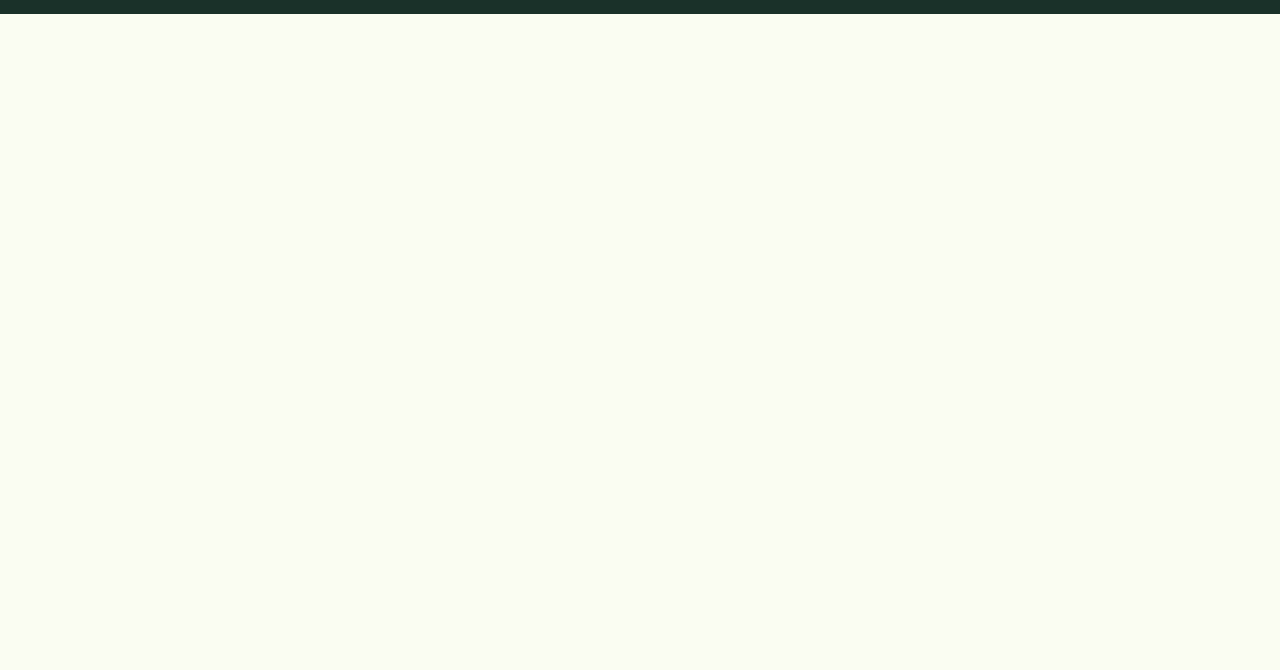
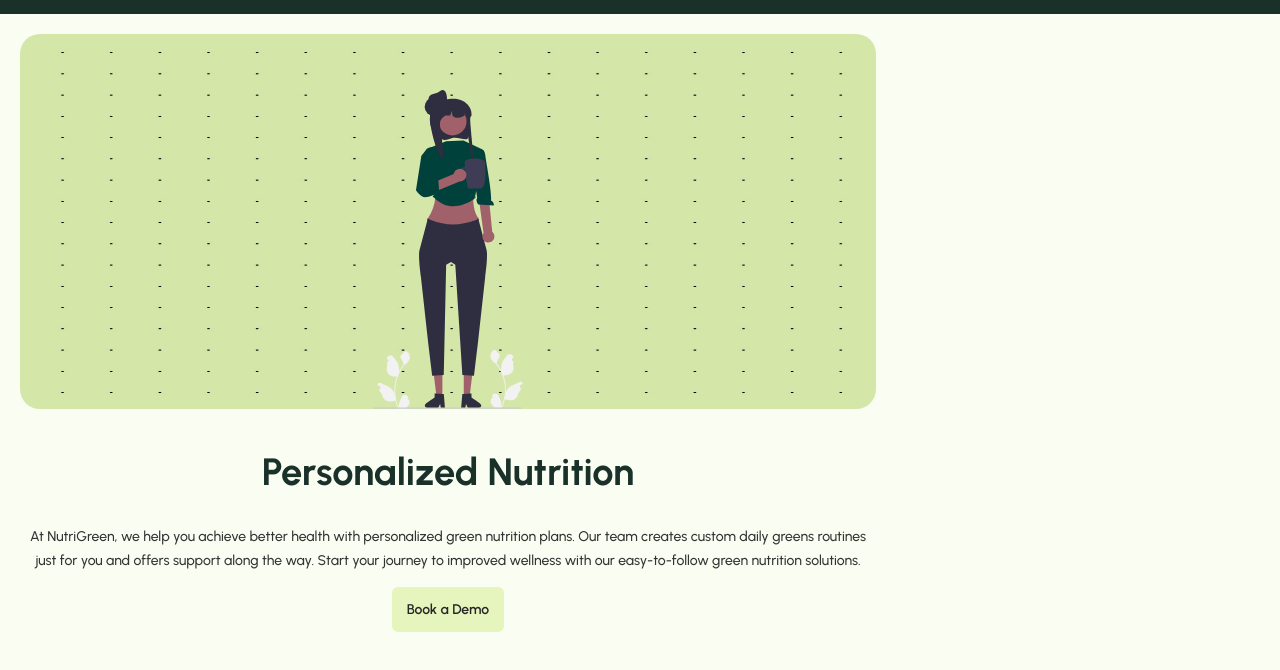
Before and after one commit to nasifnuh/LonAqua, a plain HTML site: page src/landing/index.html in a window 1280 px wide. Shown: the part 56-726 px from the top of the page. Drawn offline with Linux system fonts and the light colour scheme; files whose address does not match are found by name.

Commit message:
[feat] landing page - hero section

```diff
--- a/src/landing/index.html
+++ b/src/landing/index.html
@@ -32,6 +32,21 @@
             <a href="../contact/contact.html">Contact Us</a>
         </nav>
     </header>
+
+    <section class="container hero-section">
+        <div class="hero-image">
+            <img class="background" alt="hero background image" src="../../assets/images/hero_background.jpeg" />
+            <img class="illustration" alt="hero illustration" src="../../assets/images/hero_illustration.svg" />
+        </div>
+        <h1>Personalized Nutrition</h1>
+        <p>At NutriGreen, we help you achieve better health with personalized green nutrition plans. Our team creates
+            custom daily greens routines just for you and offers support along the way. Start your journey to improved
+            wellness with our easy-to-follow green nutrition solutions.
+        </p>
+        <div class="hero-actions">
+            <a href="../contact/contact.html">Book a Demo</a>
+        </div>
+    </section>
 </body>
 
 </html>
--- a/src/landing/styles.css
+++ b/src/landing/styles.css
@@ -1,4 +1,63 @@
+.hero-image {
+  position: relative;
+  width: 100%;
+  height: auto;
+}
 
+.hero-image > img:first-child {
+  display: block;
+  width: 100%;
+  height: 375px;
+  border-radius: 20px;
+}
+
+.hero-image > img:last-child {
+  position: absolute;
+  bottom: 0;
+  left: 0;
+  width: 100%;
+  height: 85%;
+}
+
+.hero-section > h1 {
+  color: #1a3129;
+  font-size: 38px;
+  font-weight: 700;
+  margin-bottom: 30px;
+  margin-top: 40px;
+  text-align: center;
+}
+
+.hero-section > p {
+  font-size: 14px;
+  font-weight: 500;
+  color: #333333;
+  text-align: center;
+  line-height: 24px;
+}
+
+.hero-actions {
+  display: flex;
+  justify-content: center;
+  align-items: center;
+  gap: 10px;
+}
+
+.hero-actions > a {
+  align-items: center;
+  background-color: #e5f5bd;
+  border-radius: 6px;
+  color: #262626;
+  display: flex;
+  font-size: 14px;
+  font-weight: 600;
+  height: 45px;
+  justify-content: center;
+  line-height: 24px;
+  padding: 0px 15px;
+  text-decoration: none;
+  width: max-content;
+}
 
 @media (min-width: 1024px) {
 }
--- a/src/main.css
+++ b/src/main.css
@@ -62,6 +62,12 @@ nav > a {
   text-decoration: none;
 }
 
+.container {
+  width: 100%;
+  padding: 20px;
+  box-sizing: border-box;
+}
+
 @media (min-width: 1024px) {
   nav > ul {
     display: flex;
@@ -69,4 +75,8 @@ nav > a {
     list-style: none;
     margin: 0;
   }
+
+  .container {
+    width: 70%;
+  }
 }
```
Also changed, not shown: assets/images/hero_background.jpeg (added), assets/images/hero_illustration.svg (added).
